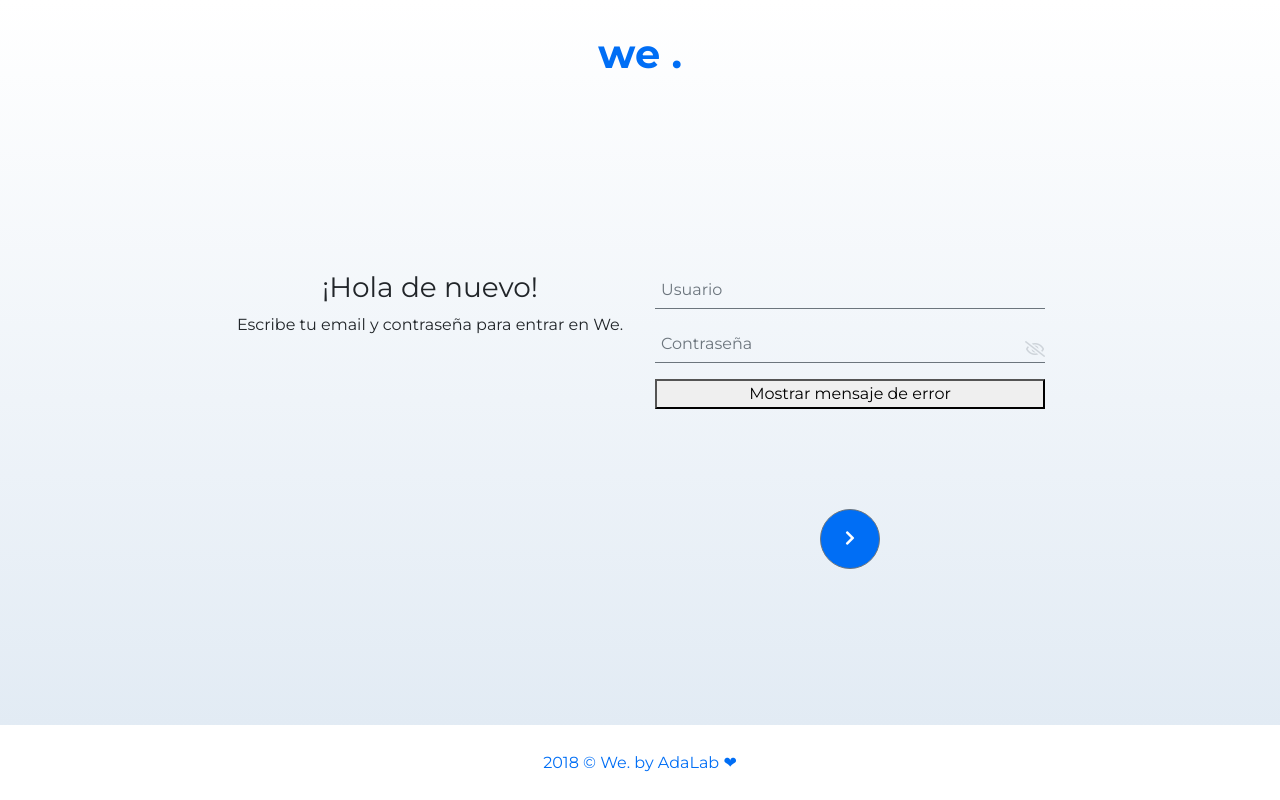
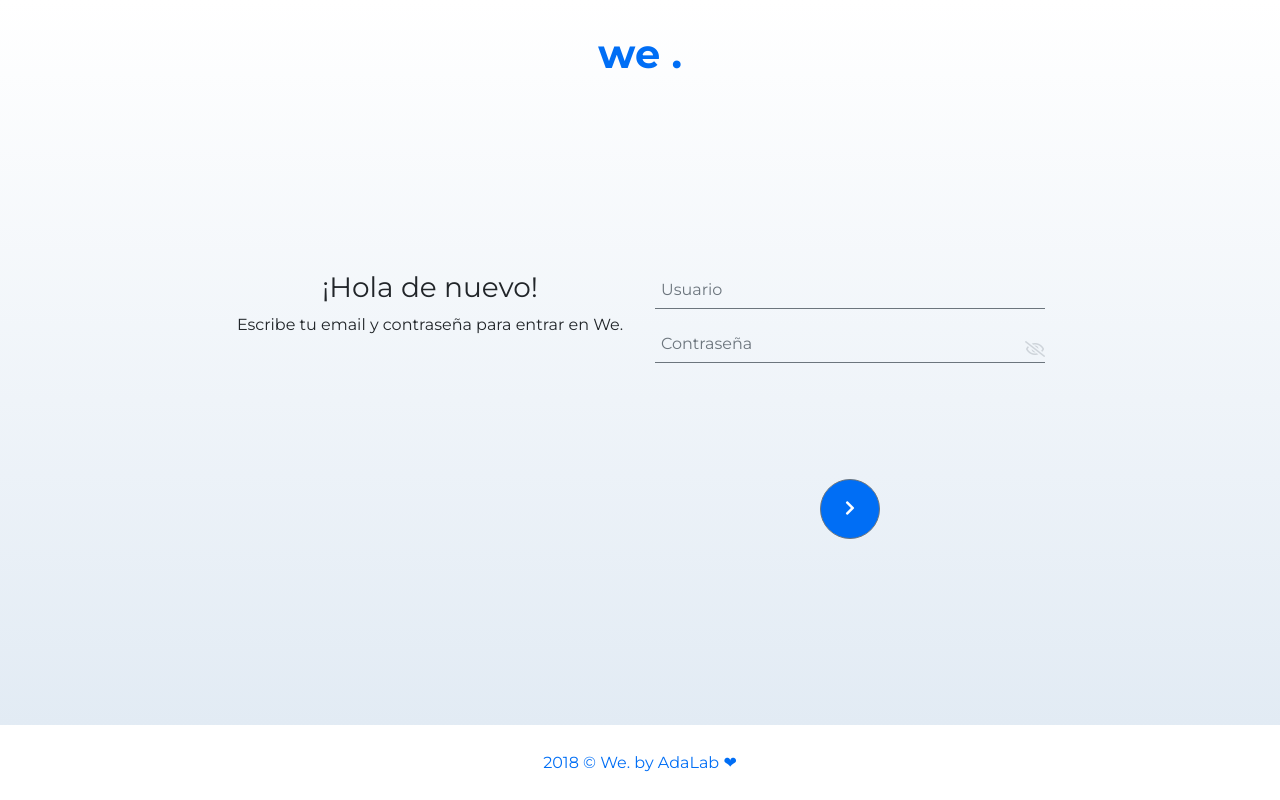
Before and after one commit to StringProjects/adalab, a React (Create React App) app: page / in a window 1280 px wide. Built offline with nearby package versions, Linux system fonts and the light colour scheme.

Commit message:
add error message

```diff
--- a/src/App.js
+++ b/src/App.js
@@ -6,6 +6,7 @@ import Group from './WePrivate/Group';
 import Thread from './WePrivate/Thread';
 import { Route, Switch } from 'react-router-dom';
 
+let responseStatus = 0;
 class App extends Component {
   constructor() {
     super()
@@ -14,6 +15,8 @@ class App extends Component {
       user: '',
       psw: '',
       openedErrorFeedback: false,
+      responseStatus: false,
+      errorClass: "error-hidden"
     }
     this.handleInputEmailLoginValue = this
       .handleInputEmailLoginValue
@@ -24,20 +27,14 @@ class App extends Component {
     this.handleSubmitLogin = this
       .handleSubmitLogin
       .bind(this);
-    this.toggleErrorFeedback = this.toggleErrorFeedback.bind(this);
+
   }
 
   // componentDidMount() {
   //   this.fecthApi();
   // }
 
-  toggleErrorFeedback(event) {
-    event.preventDefault();
-    const { openedErrorFeedback } = this.state;
-    this.setState({
-      openedErrorFeedback: !openedErrorFeedback,
-    });
-  }
+
   fecthApi() {
     console.log("state", this.state.user)
     fetch('http://adalab.string-projects.com/api/v1/sessions', {
@@ -49,11 +46,23 @@ class App extends Component {
         "nickname": this.state.user,
         "password": this.state.psw
       })
-    }).then((response) => response.json({})).then((data) => {
+    }).then((response) => {
+      responseStatus= response.status;
+      if (response.ok){
+          return response.json()
+          .then((data) => {
+            this.savedToken(data.user.auth_token)
+            console.log(data.user.auth_token);
+            this.setState({errorClass: "error-hidden"})
+          });
+        }  else {
+          console.log("error", response);
+          this.setState({errorClass: ""})
+          console.log("soy el estado", this.state.responseStatus);
+        }
 
-      this.savedToken(data.user.auth_token)
-      console.log(data.user.auth_token);
-    });
+    })
+
   }
 
   savedToken(token) {
@@ -86,20 +95,11 @@ class App extends Component {
   }
 
   handleSubmitLogin(e) {
-    e.preventDefault;
+    e.preventDefault();
     console.log("entra submit")
     this.fecthApi();
   }
 
-  toggleErrorFeedback(event) {
-    event.preventDefault();
-    const {
-      openedErrorFeedback
-    } = this.state;
-    this.setState({
-      openedErrorFeedback: !openedErrorFeedback,
-    });
-  }
 
   render() {
     const { openedErrorFeedback } = this.state;
@@ -107,6 +107,7 @@ class App extends Component {
     const routePublic = '/';
     const routeGroup = '/group';
     const routeThread = '/thread';
+
 
     console.log('app openedErrorFeedback', openedErrorFeedback);
     return (
@@ -139,12 +140,12 @@ class App extends Component {
             exact path={routePublic}
             render={props =>
               <AppPublic
+                errorClass={this.state.errorClass}
                 openedErrorFeedback={openedErrorFeedback}
                 toggleErrorFeedback={this.toggleErrorFeedback}
                 match={props.match}
                 onInputEmail={this.handleInputEmailLoginValue}
                 onInputPsw={this.handleInputPswLoginValue}
-                onSubmitLogin={this.handleSubmitLogin}
                 onSubmitBtn={this.handleSubmitLogin}
               />
             }
--- a/src/Components/LoginComponents/ErrorFeedBack.js
+++ b/src/Components/LoginComponents/ErrorFeedBack.js
@@ -5,7 +5,7 @@ import {Alert} from 'reactstrap';
 class ErrorFeedBack extends Component {
   render() {
     return (
-      <div className="">
+      <div className={this.props.errorClass}>
         <Alert color="danger">
           El corrreo electronico o contraseña que has introducido no coincide con ninguna cuenta. Registarte para poder acceder
         </Alert>
--- a/src/Components/LoginComponents/WeForm.js
+++ b/src/Components/LoginComponents/WeForm.js
@@ -8,8 +8,8 @@ import {
     Col,
     Nav
 } from 'reactstrap';
+import { Link } from 'react-router-dom';
 import ErrorFeedBack from './ErrorFeedBack';
-import { Link } from 'react-router-dom';
 
 class WeForm extends Component {
     constructor(props) {
@@ -78,17 +78,14 @@ class WeForm extends Component {
                                 id="hide-psw"
                                 className="far fa-eye-slash icon--psw show-off"></i>
                         </FormGroup>
-                    { openedErrorFeedback && <ErrorFeedBack />}
-                    <button
-                        onClick={toggleErrorFeedback}
-                    >
-                        Mostrar mensaje de error
-                    </button>
-                    <Link to='/private' className="Button-option-link">
+
+                        <ErrorFeedBack
+                            errorClass= {this.props.errorClass}
+                        />
                         <Button type="submit" className="btn btn--login">
                             <i className="fas fa-chevron-right"></i>
                         </Button>
-                    </Link>
+
                 </Form>
             </div>
         );
--- a/src/WePublic/AppPublic.js
+++ b/src/WePublic/AppPublic.js
@@ -18,6 +18,7 @@ class AppPublic extends Component {
 
 
       <Login
+        errorClass={this.props.errorClass}
         onInputEmail={onInputEmail}
         onInputPsw={onInputPsw}
         openedErrorFeedback={openedErrorFeedback}
--- a/src/WePublic/Login.js
+++ b/src/WePublic/Login.js
@@ -58,6 +58,7 @@ class Login extends Component {
                             offset: 2
                         }}>
                             <WeForm
+                                errorClass= {this.props.errorClass}
                                 onInputEmail={onInputEmail}
                                 onInputPsw={onInputPsw}
                                 openedErrorFeedback={openedErrorFeedback}
--- a/src/scss/components/_ErrorFeedBack.scss
+++ b/src/scss/components/_ErrorFeedBack.scss
@@ -0,0 +1,4 @@
+
+.error-hidden{
+    display: none;
+}
--- a/src/scss/main.css
+++ b/src/scss/main.css
@@ -56,6 +56,9 @@
   .WeList-wrapper {
     width: 1000px;
     margin: 20px auto; } }
+
+.error-hidden {
+  display: none; }
 
 .Header__title {
   color: #006ef5;
```
